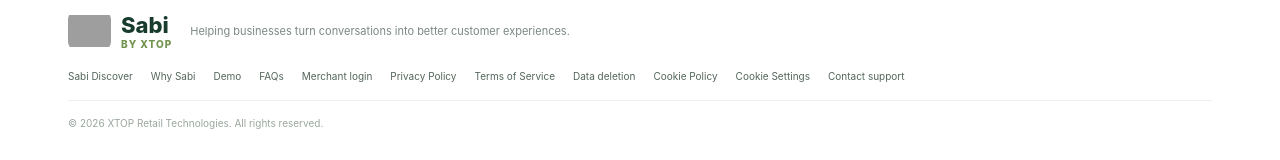
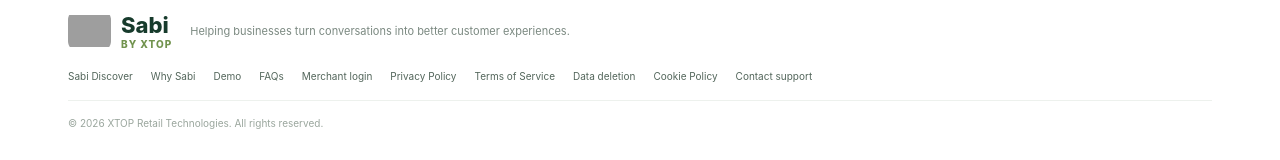
Before and after one commit to erodion4776/Xtop-bot-, a React (Vite) app: page / in a window 1280 px wide. Shown: the part 4693-4853 px from the top of the page. Built offline with nearby package versions, Linux system fonts and the light colour scheme; grey boxes are pictures that could not be loaded.

Commit message:
Remove cookie settings shortcut from Sabi homepage footer

```diff
--- a/src/Landing.tsx
+++ b/src/Landing.tsx
@@ -229,7 +229,7 @@ export default function Landing() {
       <footer className="lp-footer">
         <a className="lp-brand" href="/"><img src={LOGO_URL} alt="" /><span>Sabi <small>by XTOP</small></span></a>
         <p>Helping businesses turn conversations into better customer experiences.</p>
-        <div><a href="https://discover.sabibyxtop.com.ng">Sabi Discover</a><a href="#features">Why Sabi</a><a href="#demo">Demo</a><a href="#faq">FAQs</a><a href="/app">Merchant login</a><a href="/privacy">Privacy Policy</a><a href="/terms">Terms of Service</a><a href="/data-deletion">Data deletion</a><a href="/cookies">Cookie Policy</a><a href="#cookie-settings" onClick={event => { event.preventDefault(); window.dispatchEvent(new Event("sabi:open-cookie-settings")); }}>Cookie Settings</a><a href="https://wa.me/2348024988555?text=SUPPORT" target="_blank" rel="noreferrer">Contact support</a></div>
+        <div><a href="https://discover.sabibyxtop.com.ng">Sabi Discover</a><a href="#features">Why Sabi</a><a href="#demo">Demo</a><a href="#faq">FAQs</a><a href="/app">Merchant login</a><a href="/privacy">Privacy Policy</a><a href="/terms">Terms of Service</a><a href="/data-deletion">Data deletion</a><a href="/cookies">Cookie Policy</a><a href="https://wa.me/2348024988555?text=SUPPORT" target="_blank" rel="noreferrer">Contact support</a></div>
         <small>© {new Date().getFullYear()} XTOP Retail Technologies. All rights reserved.</small>
       </footer>
     </main>
```
